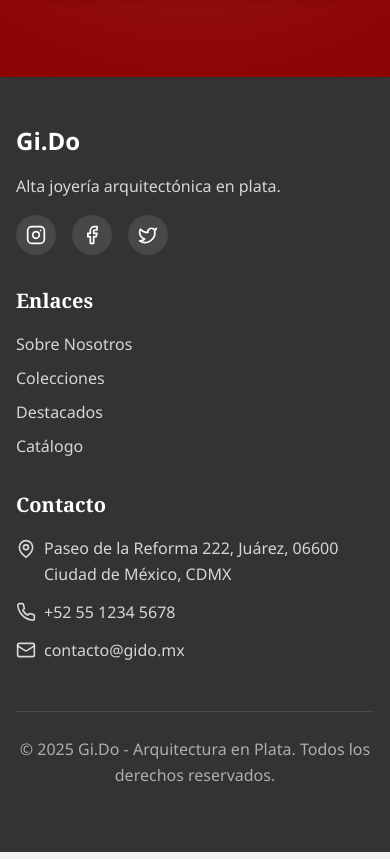
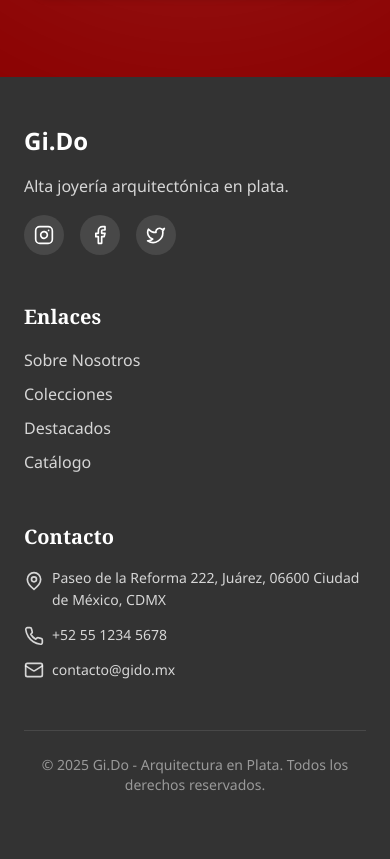
Before and after one commit to aaguilard73/PagwebGiDo-v4, a React (Vite) app: page / in a window 390 px wide. Shown: the part 10400-11259 px from the top of the page. Built offline with nearby package versions, Linux system fonts and the light colour scheme.

Commit message:
Update Footer.tsx

```diff
--- a/src/components/Footer.tsx
+++ b/src/components/Footer.tsx
@@ -1,72 +1,62 @@
- import React from 'react';
+import React from 'react';
 import { Instagram, Facebook, Twitter, Mail, MapPin, Phone } from 'lucide-react';
 
 const Footer = () => {
   return (
     <footer className="bg-dark text-light/80 py-12">
-      <div className="container">
-        <div className="grid grid-cols-1 md:grid-cols-3 gap-8">
+      <div className="container px-6 max-w-7xl mx-auto">
+        <div className="grid grid-cols-1 md:grid-cols-3 gap-12">
+          {/* Marca + redes */}
           <div>
             <a href="#" className="text-2xl font-bold text-white mb-4 inline-block">
               Gi.Do
             </a>
             <p className="mb-4">Alta joyería arquitectónica en plata.</p>
             <div className="flex space-x-4">
+              {/* Redes sociales */}
               <a
-                href="#"
+                href="https://www.instagram.com/gi.do_joyeria/"
+                target="_blank"
+                rel="noopener noreferrer"
                 aria-label="Instagram"
-                className="w-10 h-10 rounded-full bg-light/10 flex items-center justify-center text-light hover:bg-accent hover:text-white transition-colors"
+                className="w-10 h-10 rounded-full bg-white/10 flex items-center justify-center text-white hover:bg-accent hover:text-white transition-colors duration-300"
               >
                 <Instagram size={20} />
               </a>
               <a
                 href="#"
                 aria-label="Facebook"
-                className="w-10 h-10 rounded-full bg-light/10 flex items-center justify-center text-light hover:bg-accent hover:text-white transition-colors"
+                className="w-10 h-10 rounded-full bg-white/10 flex items-center justify-center text-white hover:bg-accent hover:text-white transition-colors duration-300"
               >
                 <Facebook size={20} />
               </a>
               <a
                 href="#"
                 aria-label="Twitter"
-                className="w-10 h-10 rounded-full bg-light/10 flex items-center justify-center text-light hover:bg-accent hover:text-white transition-colors"
+                className="w-10 h-10 rounded-full bg-white/10 flex items-center justify-center text-white hover:bg-accent hover:text-white transition-colors duration-300"
               >
                 <Twitter size={20} />
               </a>
             </div>
           </div>
 
+          {/* Enlaces */}
           <div>
             <h3 className="text-xl font-semibold text-white mb-4">Enlaces</h3>
             <ul className="space-y-2">
-              <li>
-                <a href="#quienes-somos" className="hover:text-accent transition-colors">
-                  Sobre Nosotros
-                </a>
-              </li>
-              <li>
-                <a href="#colecciones" className="hover:text-accent transition-colors">
-                  Colecciones
-                </a>
-              </li>
-              <li>
-                <a href="#destacados" className="hover:text-accent transition-colors">
-                  Destacados
-                </a>
-              </li>
-              <li>
-                <a href="#catalogo-pdf" className="hover:text-accent transition-colors">
-                  Catálogo
-                </a>
-              </li>
+              <li><a href="#quienes-somos" className="hover:text-accent transition-colors">Sobre Nosotros</a></li>
+              <li><a href="#colecciones" className="hover:text-accent transition-colors">Colecciones</a></li>
+              <li><a href="#destacados" className="hover:text-accent transition-colors">Destacados</a></li>
+              <li><a href="#catalogo-pdf" className="hover:text-accent transition-colors">Catálogo</a></li>
             </ul>
           </div>
 
+          {/* Contacto */}
           <div>
             <h3 className="text-xl font-semibold text-white mb-4">Contacto</h3>
-            <ul className="space-y-3">
+            <ul className="space-y-3 text-sm sm:text-base leading-relaxed">
               <li className="flex items-start">
-                <MapPin size={20} className="mr-2 flex-shrink-0 mt-1" />
+                <MapPin size={20} className="mr-2 mt-1 flex-shrink-0" />
                 <span>Paseo de la Reforma 222, Juárez, 06600 Ciudad de México, CDMX</span>
               </li>
               <li className="flex items-center">
@@ -81,7 +71,7 @@ const Footer = () => {
           </div>
         </div>
 
-        <div className="mt-12 pt-6 border-t border-light/10 text-center text-light/60">
+        <div className="mt-12 pt-6 border-t border-white/10 text-center text-sm text-white/50">
           <p>&copy; {new Date().getFullYear()} Gi.Do - Arquitectura en Plata. Todos los derechos reservados.</p>
         </div>
       </div>
```
